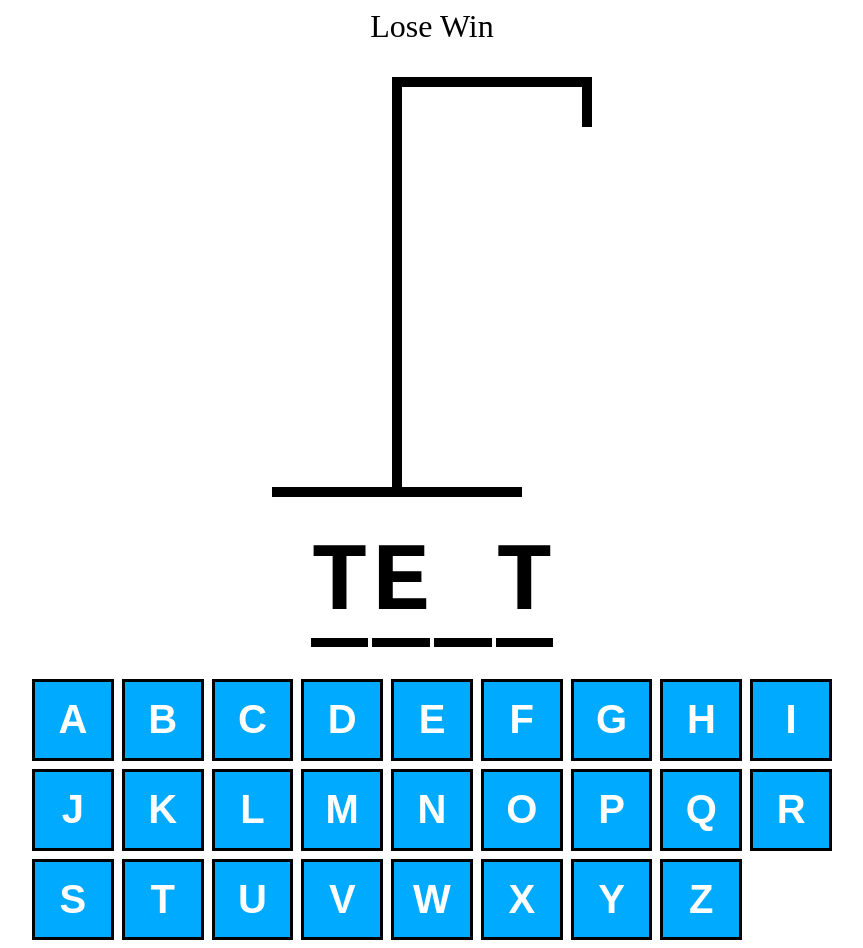
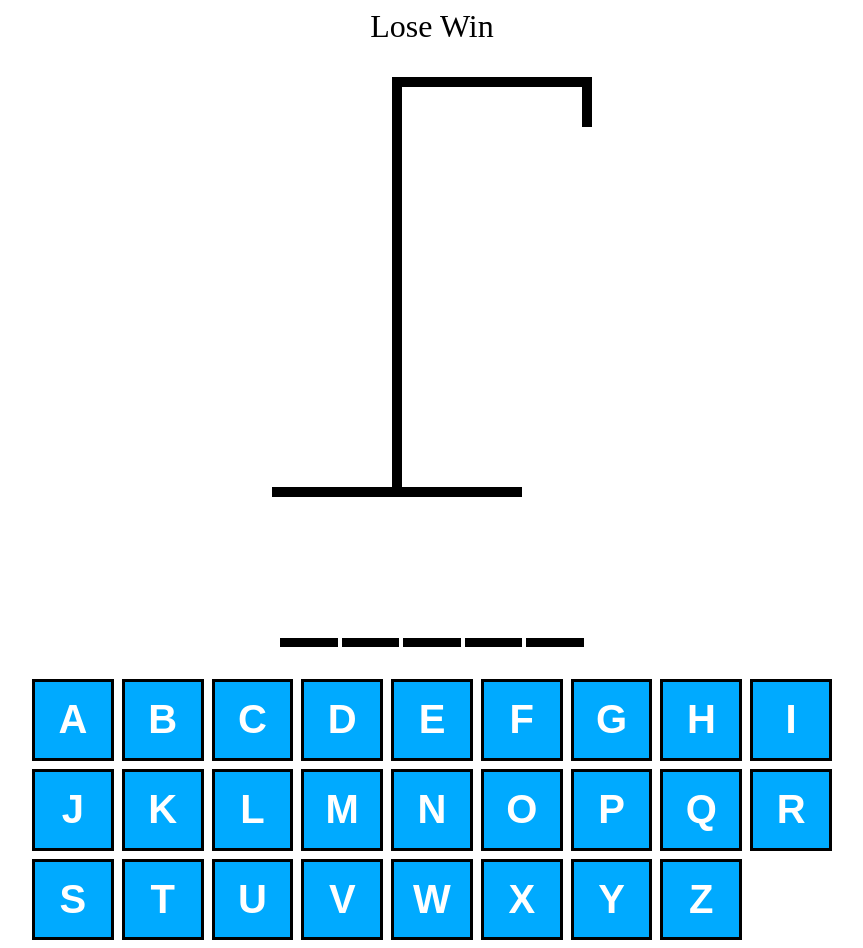
Before and after one commit to fahimehsd/react-ts-hangman, a React (Vite) app: page / in a window 1280 px wide. Shown: the whole page, without its empty margins (208-1071 px from the left). Built offline with nearby package versions, Linux system fonts and the light colour scheme.

Commit message:
hangman word logic done

```diff
--- a/src/App.tsx
+++ b/src/App.tsx
@@ -25,7 +25,7 @@ function App() {
     >
       <div style={{ fontSize: "2rem", textAlign: "center" }}>Lose Win</div>
       <HangmanDrawing numberOfGuesses={incorrectLetters.length} />
-      <HangmanWord />
+      <HangmanWord letters={letters} word={word} />
       <Keyboard />
     </div>
   );
--- a/src/HangmanWord.tsx
+++ b/src/HangmanWord.tsx
@@ -1,6 +1,9 @@
-const HangmanWord = () => {
-  const word = "test";
-  const guessedLetters = ["t", "e", "f"];
+type HangmanWordProps = {
+  letters: string[];
+  word: string;
+};
+
+const HangmanWord = ({ letters, word }: HangmanWordProps) => {
   return (
     <div
       style={{
@@ -16,7 +19,7 @@ const HangmanWord = () => {
         <span style={{ borderBottom: ".1em solid black" }}>
           <span
             style={{
-              visibility: guessedLetters.includes(letter) ? "visible" : "hidden"
+              visibility: letters.includes(letter) ? "visible" : "hidden"
             }}
           >
             {letter}
```
